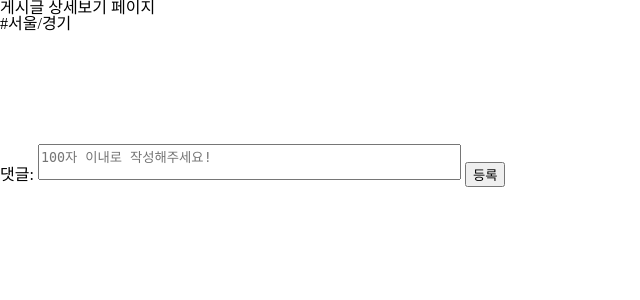
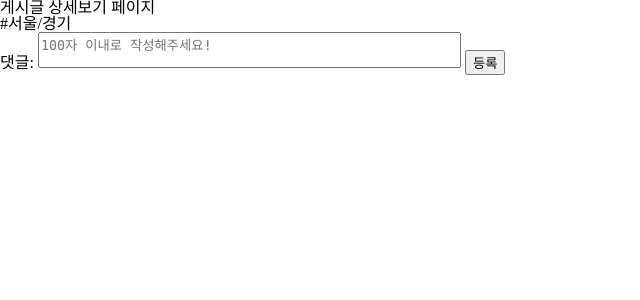
Before and after one commit to yoonion/tour-look-project, a Flask app: template templates/post_detail.html in a window 1280 px wide. Shown: the top 300 px of the page, without its empty margins (0-640 px from the left). Run offline with Flask 3, Linux system fonts and the light colour scheme; the template is opened without the code that fills it, so the values that code supplies are empty.

Commit message:
Feat: 게시글 디테일 페이지 css 생성

```diff
--- /dev/null
+++ b/static/detail.css
@@ -0,0 +1,2 @@
+.main-container {
+}
--- a/templates/post_detail.html
+++ b/templates/post_detail.html
@@ -5,8 +5,10 @@
     <meta name="viewport" content="width=device-width, initial-scale=1.0" />
     <title>게시글 상세보기</title>
     <link rel="stylesheet" href="../static/reset.css" />
+    <link rel="stylesheet" href="../static/main.css" />
   </head>
   <body>
+    <div class="main-container">
       <h1>게시글 상세보기 페이지</h1>
       <div class="detail-container">
         <h2 class="detail-title"></h2>
@@ -14,11 +16,8 @@
         <p class="detail-user">{{ data.post_title }}</p>
         <p class="detail-main">{{ data.post_content }}</p>
       </div>
-
-    <br><br><br><br><br><br><br>
-
       <form action="/comment" method="POST">
-      <input type ="hidden" name="post_pk" value="1">
+        <input type="hidden" name="post_pk" value="1" />
         <!-- display: flex -->
         <label for="comment">댓글:</label>
         <textarea
@@ -40,5 +39,6 @@
         </div>
         {% endfor %}
       </div>
+    </div>
   </body>
 </html>
```
Lines whose indentation alone changed are shown as unchanged.
